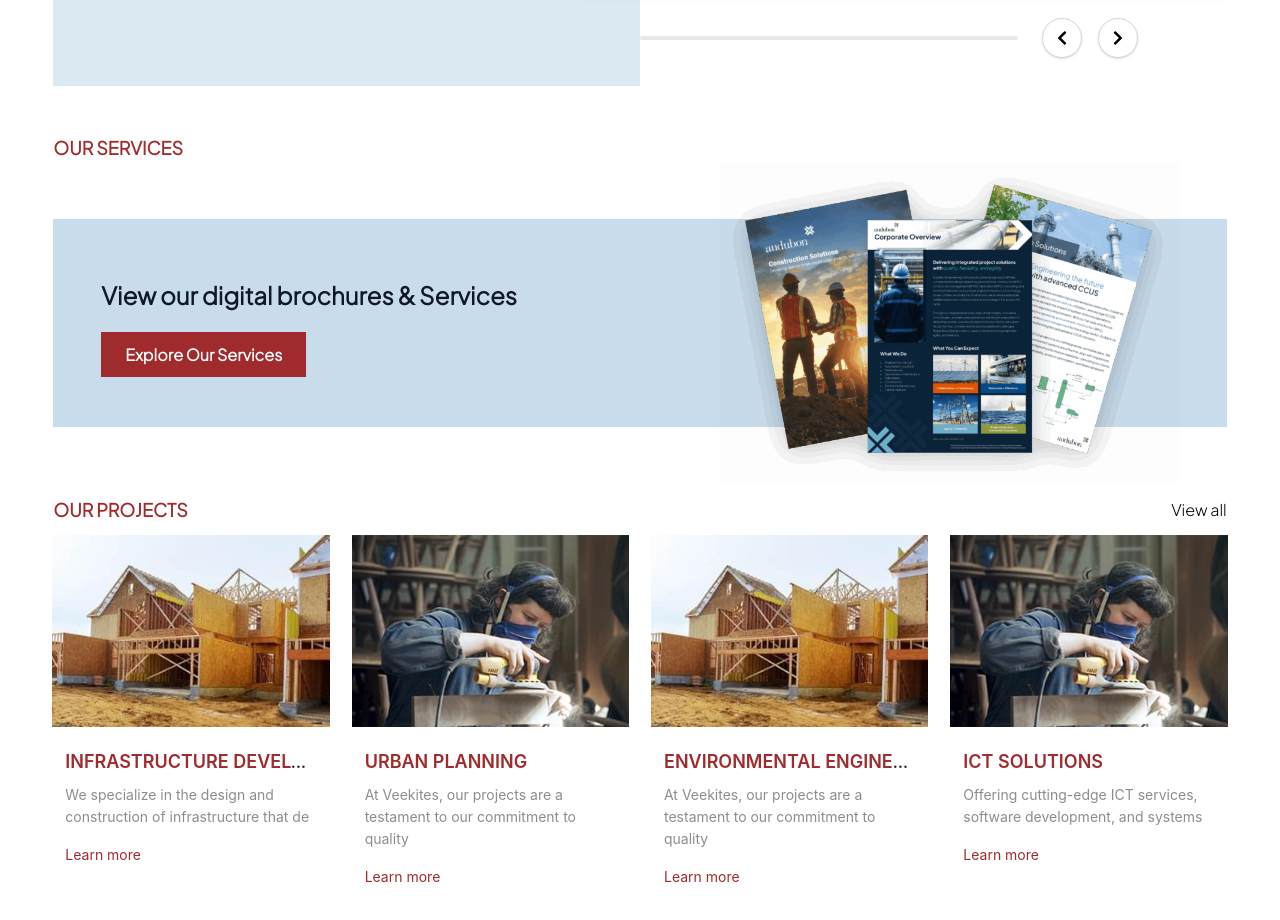
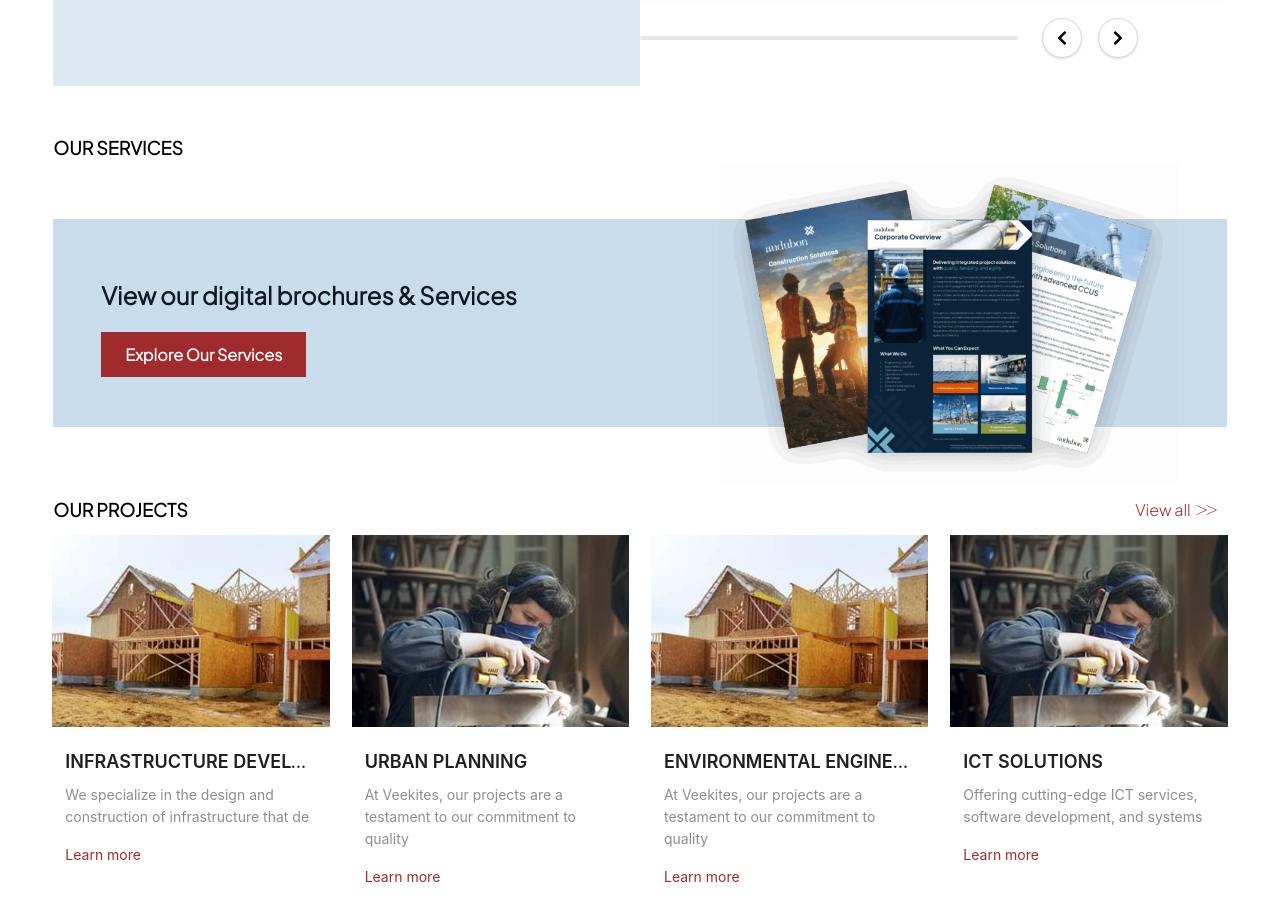
Before and after one commit to emmasam1/Veekites_client, a React (Vite) app: page / in a window 1280 px wide. Shown: the part 1420-2340 px from the top of the page. Built offline with nearby package versions, Linux system fonts and the light colour scheme.

Commit message:
added a new video

```diff
--- a/src/components/about/Mission.jsx
+++ b/src/components/about/Mission.jsx
@@ -29,7 +29,7 @@ const Mission = () => {
       <div className="grid md:grid-cols-2 gap-12 items-center">
         {/* Left: Mission Text */}
         <div className="space-y-6">
-          <h2 className="text-3xl lg:text-4xl font-bold leading-snug text-[#A02B2D]">
+          <h2 className="text-3xl lg:text-4xl font-bold leading-snug uppercase text-black">
             Our Mission
           </h2>
           <p className="text-gray-600 leading-relaxed">
--- a/src/components/about/Vision.jsx
+++ b/src/components/about/Vision.jsx
@@ -16,7 +16,7 @@ const Vision = () => {
 
         {/* Right: Vision Text */}
         <div className="space-y-6">
-          <h2 className="text-2xl md:text-3xl font-bold text-[#A02B2D] leading-snug text-center sm:text-left">
+          <h2 className="text-xl md:text-2xl font-bold text-black uppercase leading-snug text-center sm:text-left">
             Our Vision
           </h2>
 
--- a/src/pages/home/Home.jsx
+++ b/src/pages/home/Home.jsx
@@ -12,9 +12,9 @@ import { Link } from "react-router";
 import image1 from "../../assets/service-2.jpg";
 import image2 from "../../assets/service1.jpg";
 import Testimony from "../../components/testimony/Testimony";
-import Map from "../../components/map/Map";
 import ProjectCarousel from "../../components/home/ProjectCarousel";
 import BrochureSection from "../../components/home/BrochureSection";
+import { PiGreaterThanLight } from "react-icons/pi";
 
 const { Meta } = Card;
 
@@ -187,7 +187,7 @@ const Home = () => {
 
       <div className="w-11/12 mx-auto">
         <div className="hidden  lg:flex justify-between items-center">
-          <h1 className="relative font-extrabold text-lg text-[#A02B2D] uppercase">Our Services</h1>
+          <h1 className="relative font-extrabold text-lg uppercase">Our Services</h1>
 
           {/* <Link to="/our-services" className="text-black">
             View all
@@ -236,10 +236,10 @@ const Home = () => {
 
       <div className="mx-auto w-11/12">
         <div className="flex justify-between items-center my-3">
-          <h1 className="relative font-extrabold font text-lg uppercase text-[#A02B2D]">Our Projects</h1>
+          <h1 className="relative font-extrabold font text-lg uppercase">Our Projects</h1>
 
-          <Link to="/our-projects" className="text-black">
-            View all
+          <Link to="/our-projects" className="!text-[#A02B2D] flex items-center gap-0.5">
+            View all <PiGreaterThanLight/><PiGreaterThanLight className="relative -left-2"/>
           </Link>
         </div>
 
@@ -259,7 +259,7 @@ const Home = () => {
               <div className="flex flex-col h-full justify-between px-3">
                 <Meta
                   title={
-                    <span className="text-lg font-semibold text-[#A02B2D] uppercase">
+                    <span className="text-lg font-semibold uppercase">
                       {service.title}
                     </span>
                   }
```
